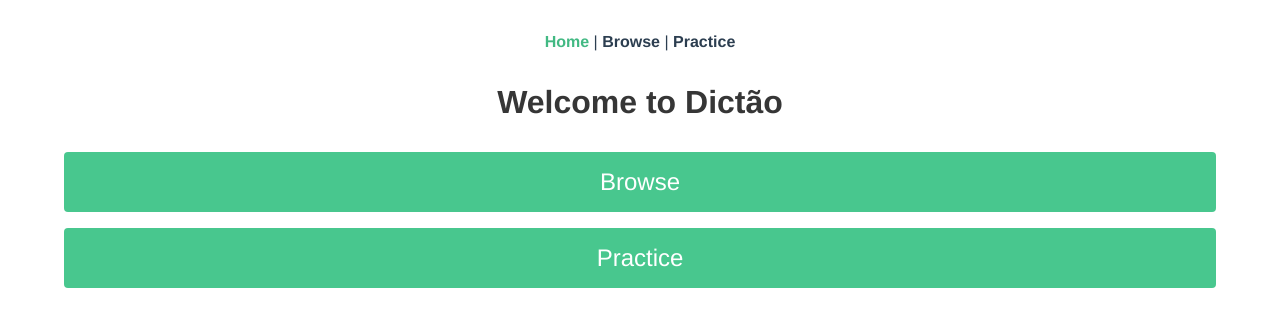
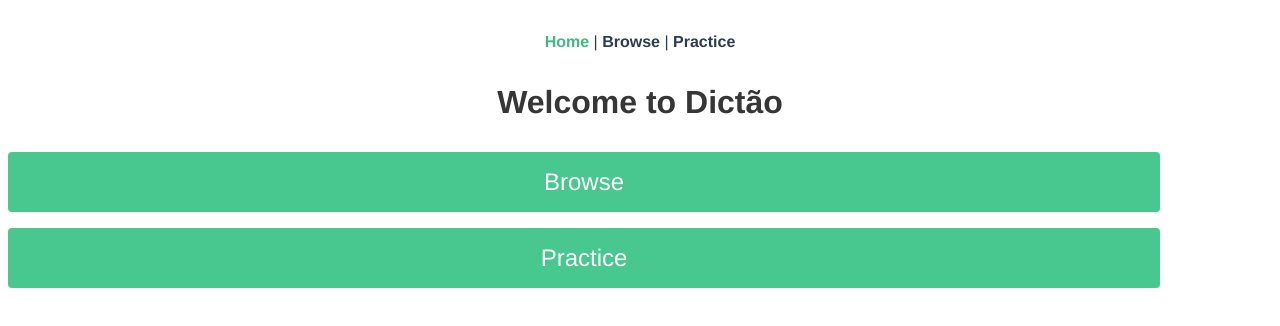
Before and after one commit to levosos/dictao, a Vue app: page / in a window 1280 px wide. Shown: the top 326 px of the page. Built offline with nearby package versions, Linux system fonts and the light colour scheme.

Commit message:
Starred words list in practice view is at the bottom of the page

```diff
--- a/src/App.vue
+++ b/src/App.vue
@@ -5,7 +5,7 @@
       <router-link to="/browse">Browse</router-link> |
       <router-link to="/practice">Practice</router-link>
     </div>
-    <router-view/>
+    <router-view id="body"/>
   </div>
 </template>
 
@@ -16,7 +16,15 @@
   -moz-osx-font-smoothing: grayscale;
   text-align: center;
   color: #2c3e50;
-  margin-bottom: 40px;
+  min-height: 85vh;
+  display: flex;
+  flex-direction: column;
+}
+
+#body {
+  flex: 1;
+  display: flex;
+  flex-direction: column;
 }
 
 #nav {
--- a/src/views/Practice.vue
+++ b/src/views/Practice.vue
@@ -17,10 +17,11 @@
         <b>clear</b>
       </b-button>
     </section>
-    <section v-on:click="click">
+    <section id="words" v-on:click="click">
       <Word v-bind="question" :newline="true" />
       <Word class="answer" v-if="show.answer" v-bind="answer" />
     </section>
+    <span style="flex: 1" />
     <List v-if="starred.length" :total="false" v-bind="{ ...$props, data: this.starred }" />
   </section>
 </template>
@@ -237,15 +238,15 @@ export default {
   flex-wrap: wrap;
   justify-content: center
 }
-
+#words {
+  min-height: 130px;
+}
 .word {
   font-size: xx-large;
 }
-
 .answer {
   background-color: #42b983;
 }
-
 .controls {
   margin-bottom: 16px;
 }
```
